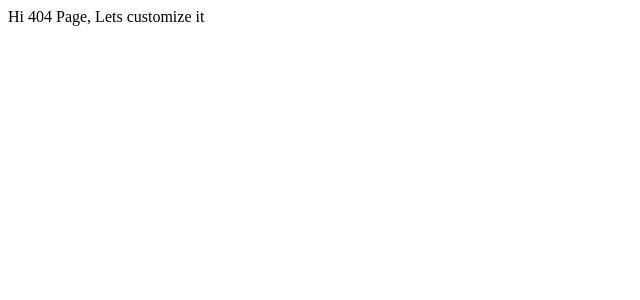
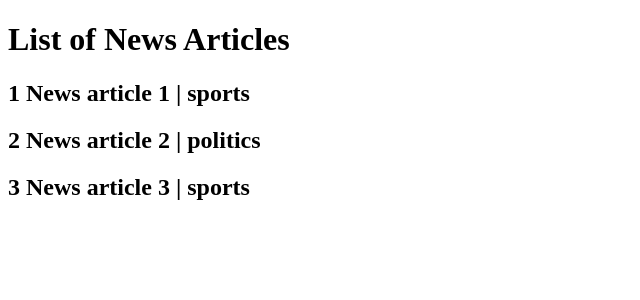
Before and after one commit to IamMrTeapot/NextJsStudy, a Next.js app: page /news in a window 1280 px wide. Before the commit this address had no page. Shown: the top 300 px of the page, without its empty margins (0-640 px from the left). Built offline with nearby package versions, Linux system fonts and the light colour scheme; data requests are answered from the project's data file.

Commit message:
SSR serverside Rendering

```diff
--- a/db.json
+++ b/db.json
@@ -18,5 +18,25 @@
             "price": 1600,
             "description" : "Description 3"
         }
+    ],
+    "news" : [
+        {
+            "id": 1,
+            "title": "News article 1",
+            "description": "News article 1",
+            "category": "sports"
+        },
+        {
+            "id": 2,
+            "title": "News article 2",
+            "description": "News article 2",
+            "category": "politics"
+        },
+        {
+            "id": 3,
+            "title": "News article 3",
+            "description": "News article 3",
+            "category": "sports"
+        }
     ]
 }
--- /dev/null
+++ b/pages/news/index.tsx
@@ -0,0 +1,32 @@
+function NewsArticleList({
+  articles = [{ id: 1, title: "Hi", category: "sport" }],
+}) {
+  return (
+    <div>
+      <h1>List of News Articles</h1>
+      {articles.map((article) => {
+        return (
+          <div key={article.id}>
+            <h2>
+              {article.id} {article.title} | {article.category}
+            </h2>
+          </div>
+        );
+      })}
+    </div>
+  );
+}
+
+export default NewsArticleList;
+
+export async function getServerSideProps() {
+  const response = await fetch(`http://localhost:4000/news`);
+  const data = await response.json();
+  console.log("Pre-rendering NewsArticleList");
+
+  return {
+    props: {
+      articles: data,
+    },
+  };
+}
```
Also changed, not shown: pages/news/[category].tsx (added, +61 -0 lines), 2 other files (tests, documents, lock files or other folders).
